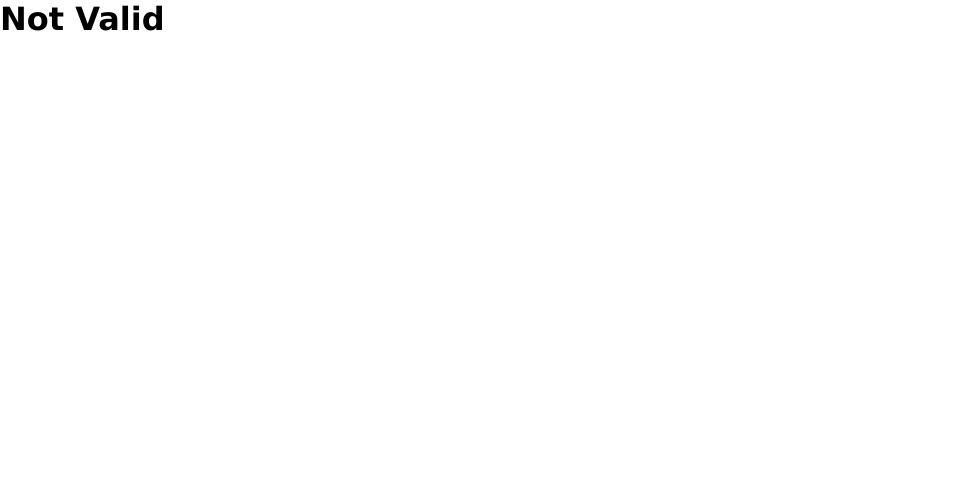
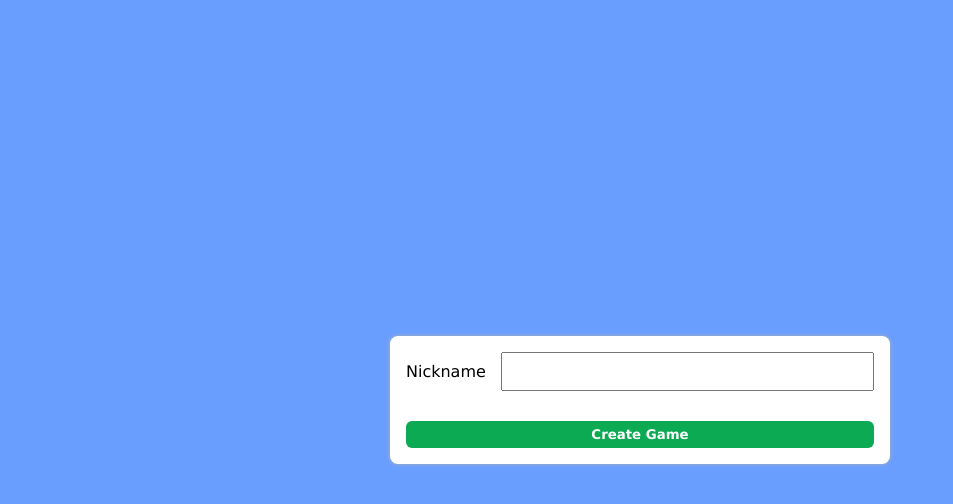
Before and after one commit to KamilHs/skribbl-clon-client, a React (Create React App) app: page / in a window 1280 px wide. Shown: the top 504 px of the page, without its empty margins (0-953 px from the left). Built offline with nearby package versions, Linux system fonts and the light colour scheme.

Commit message:
feat: added home page

```diff
--- /dev/null
+++ b/src/modules/Home/components/index.css
@@ -0,0 +1,78 @@
+.home__container {
+    width: 100vw;
+    height: 100vh;
+    position: absolute;
+    top: 0;
+    left: 0;
+    display: flex;
+    justify-content: center;
+    align-items: center;
+    background-color: rgba(0, 90, 255, 0.59);
+}
+
+.home__content {
+    padding: 16px;
+    border-radius: 8px;
+    width: 50%;
+    min-width: 300px;
+    max-width: 500px;
+    background-color: white;
+    box-shadow: 0px 0px 4px 0 #b1b1b1;
+}
+
+.home__form-group {
+    display: flex;
+    align-items: center;
+}
+
+.home__form-label {
+    cursor: pointer;
+    margin-right: 15px;
+}
+
+.home__form-input {
+    padding: 10px;
+    flex-grow: 2;
+}
+
+.home__form-button-container {
+    margin-top: 30px;
+}
+
+.home__form-join-button,
+.home__form-create-button {
+    cursor: pointer;
+    color: white;
+    font-weight: bold;
+    width: 100%;
+    outline: none;
+    border: none;
+    border-radius: 6px;
+    padding: 6px;
+}
+
+.home__form-join-button {
+    background-color: #2c81f0;
+}
+
+.home__form-join-button:hover {
+    background-color: #256cca;
+}
+
+.home__form-create-button {
+    background-color: rgb(12, 170, 83);
+}
+
+.home__form-create-button:hover {
+    background-color: rgb(7, 128, 61);
+}
+
+.home__form-error {
+    text-align: right;
+    margin-bottom: 10px;
+}
+
+.home__form-error-text {
+    font-weight: bold;
+    color: red;
+}
--- a/src/modules/Home/components/index.tsx
+++ b/src/modules/Home/components/index.tsx
@@ -4,6 +4,8 @@ import { RouteComponentProps, withRouter } from "react-router-dom";
 
 import { RootState } from "../../../redux/store";
 import lobbyActions from "../../../redux/actions/lobby";
+
+import "./index.css";
 
 const mapStateToProps = (state: RootState) => ({
     isValidId: state.lobby.isValidId,
@@ -24,14 +26,81 @@ type PathParamsType = {
 type PropsTypes = RouteComponentProps<PathParamsType> & PropsRedux;
 
 const Home: React.FC<PropsTypes> = ({ match, isValidId, fetchIsValidId }) => {
-    const id = React.useMemo(() => match.params?.id, [match]);
+    const [nickname, setNickname] = React.useState<string>("");
+    const [error, setError] = React.useState<string>("");
+    const id = React.useMemo<string | null>(() => match.params?.id || null, [
+        match,
+    ]);
+
+    const handleInputChange = React.useCallback(
+        (e: React.ChangeEvent<HTMLInputElement>) => {
+            setNickname(e.target.value);
+        },
+        []
+    );
+
+    const handleSubmit = React.useCallback(() => {
+        if (nickname.trim().length === 0) {
+            return setError("Nickname is required");
+        }
+        if (isValidId) {
+            // Join game
+        } else {
+            // Create game
+        }
+    }, [nickname, isValidId]);
 
     React.useEffect(() => {
         if (!id || !fetchIsValidId) return;
         fetchIsValidId(id);
     }, [id, fetchIsValidId]);
 
-    return <h1>{isValidId ? "Valid" : "Not Valid"}</h1>;
+    return (
+        <div className="home__container">
+            <div className="home__content">
+                <form action="#" className="home__form">
+                    {error !== "" && (
+                        <div className="home__form-error">
+                            <span className="home__form-error-text">
+                                {error}
+                            </span>
+                        </div>
+                    )}
+                    <div className="home__form-group">
+                        <label htmlFor="nickname" className="home__form-label">
+                            Nickname
+                        </label>
+                        <input
+                            type="text"
+                            id="nickname"
+                            className="home__form-input"
+                            value={nickname}
+                            onChange={handleInputChange}
+                        />
+                    </div>
+                    <div className="home__form-button-container">
+                        {isValidId ? (
+                            <button
+                                type="button"
+                                className="home__form-join-button"
+                                onClick={handleSubmit}
+                            >
+                                Join Game
+                            </button>
+                        ) : (
+                            <button
+                                type="button"
+                                className="home__form-create-button"
+                                onClick={handleSubmit}
+                            >
+                                Create Game
+                            </button>
+                        )}
+                    </div>
+                </form>
+            </div>
+        </div>
+    );
 };
 
 export default withRouter(connector(Home));
```
